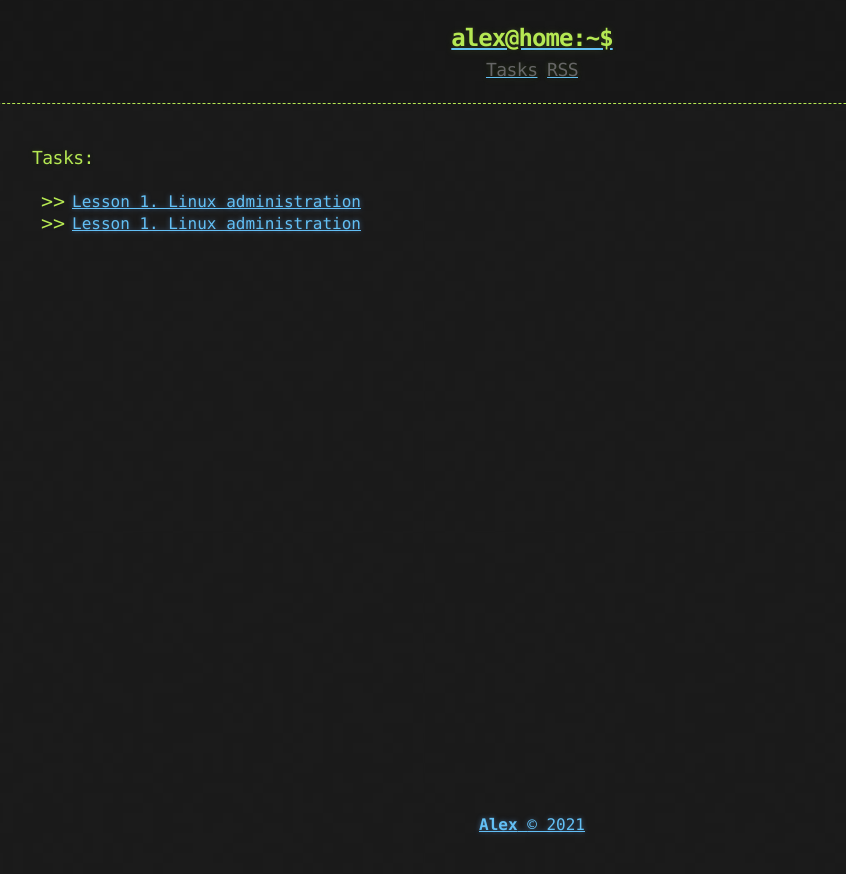
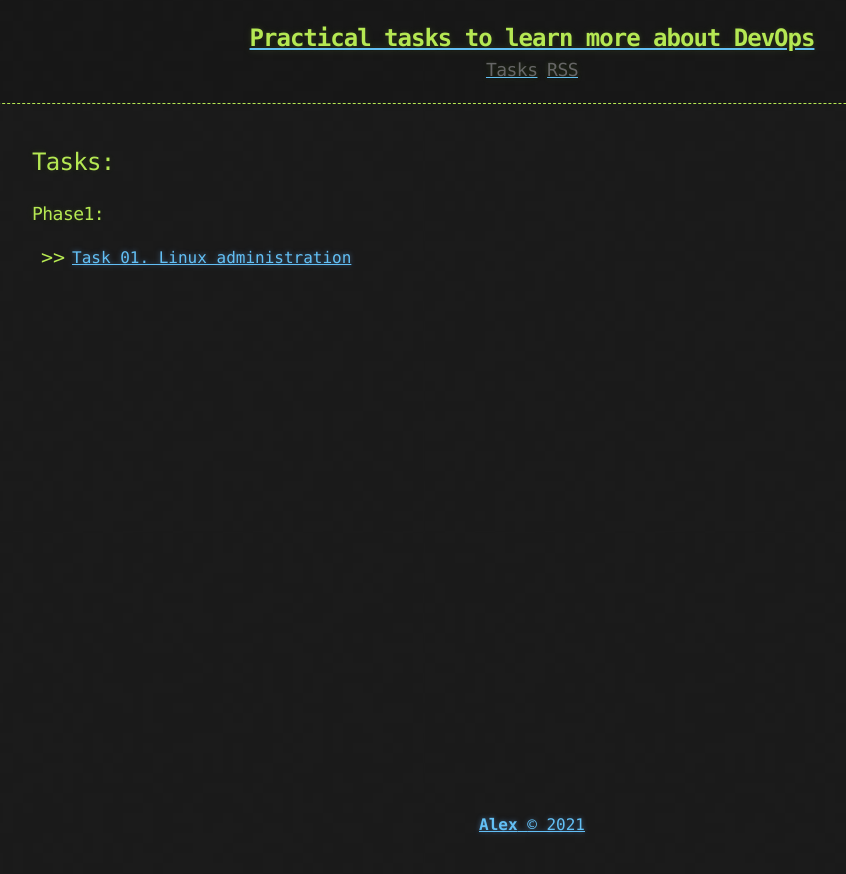
Before and after one commit to korney4eg/korney4eg.github.io, a Jekyll site: the page built from tasks.md, in a window 1280 px wide. Shown: the top 874 px of the page, without its empty margins (108-954 px from the left). Built offline with Jekyll 4.4.1, drawn with Linux system fonts in a browser that asks for light colours.

Commit message:
set structure

```diff
--- a/_config.yml
+++ b/_config.yml
@@ -1,4 +1,3 @@
-# theme: jekyll-theme-hacker
 title: Let's learn DevOps together
 description: "Practical tasks to learn more about DevOps"
 author:
@@ -7,6 +6,8 @@ author:
   url: "https://notes.makvaz.com/"
 
 baseurl: /
+
+google_analytics: "G-VNFFLDTNER"
 
 source: .
 destination: ./_site
--- a/_includes/header.html
+++ b/_includes/header.html
@@ -2,7 +2,7 @@
   <div>
     <a href="{{ "/" | prepend: site.baseurl | replace: '//', '/' }}">
     {% assign owner_first_name = site.owner | split: " " %}
-    <h1>{{ owner_first_name[0] | downcase }}@home:~$</h1>
+    <h1>{{ site.description }}</h1>
     </a>
     <div class="header-links">
       {% include links.html %}
--- a/_layouts/post.html
+++ b/_layouts/post.html
@@ -4,6 +4,6 @@ layout: default
 
 <article>
   <h2>{{ page.title }}</h2>
-  <time datetime="{{ page.date | date_to_xmlschema }}" class="by-line">{{ page.date | date_to_string }}</time>
+  <!-- <time datetime="{{ page.date | date_to_xmlschema }}" class="by-line">{{ page.date | date_to_string }}</time> -->
   {{ content }}
 </article>
--- /dev/null
+++ b/_plugins/regex_filter.rb
@@ -0,0 +1,12 @@
+module Jekyll
+  module RegexFilter
+    def replace_regex(input, reg_str, repl_str)
+      re = Regexp.new reg_str
+
+      # This will be returned
+      input.gsub re, repl_str
+    end
+  end
+end
+
+Liquid::Template.register_filter(Jekyll::RegexFilter)
--- a/_posts/2020-03-29-test.md
+++ b/_posts/2021-01-01-phase1-task1-linux-administration.md
@@ -1,6 +1,7 @@
 ---
-title: Lesson 1. Linux administration
+title: Task 01. Linux administration
 published: true
+tags: "Phase1"
 ---
 
 Here would be first lesson
--- a/_posts/2021-03-29-Lesson1-linux-administration.md
+++ /dev/null
@@ -1,6 +0,0 @@
----
-title: Lesson 1. Linux administration
-published: true
----
-
-Here would be first lesson
--- a/tasks.md
+++ b/tasks.md
@@ -2,23 +2,19 @@
 layout: page
 title: Tasks
 ---
-
 <section>
-  {% if site.posts[0] %}
-
-        <h3>Tasks:</h3>
-
-    {%for post in site.posts %}
-      {% unless post.next %}
-        <ul>
-      {% endunless %}
+<h2>Tasks:</h2>
+{% for tag in site.tags %}
+<h3>{{ tag[0] | replace_regex: '_', ' '}}:</h3>
+    {%for post in tag[1] reversed %}
+    <ul>
         <li>
           <a href="{{ post.url | prepend: site.baseurl | replace: '//', '/' }}">
             {{ post.title }}
           </a>
         </li>
+    </ul>
     {% endfor %}
-    </ul>
 
-  {% endif %}
+{% endfor %}
 </section>
```
Also changed, not shown: _posts/2021-01-01-phase1-task2-setup-blog-engine-on-vm.md (added, +7 -0 lines), _posts/2021-01-01-phase1-task3-scripting.md (added, +7 -0 lines), _posts/2021-01-01-phase1-task4-configuration-management.md (added, +7 -0 lines), _posts/2021-01-01-phase1-task5-multi-vm-setup.md (added, +7 -0 lines), _posts/2021-02-01-phase2-task1-run-docker-localy.md (added, +7 -0 lines), _posts/2021-02-01-phase2-task2-run-blog-in-containers.md (added, +7 -0 lines), _posts/2021-02-01-phase2-task3-automate-container-building.md (added, +7 -0 lines), _posts/2021-02-01-phase2-task4-setup-ci-cd.md (added, +7 -0 lines), _posts/2021-02-01-phase2-task5-scripting-ci-cd.md (added, +7 -0 lines), index.md (+7 -0 lines), templates/task.md (added, +30 -0 lines).
